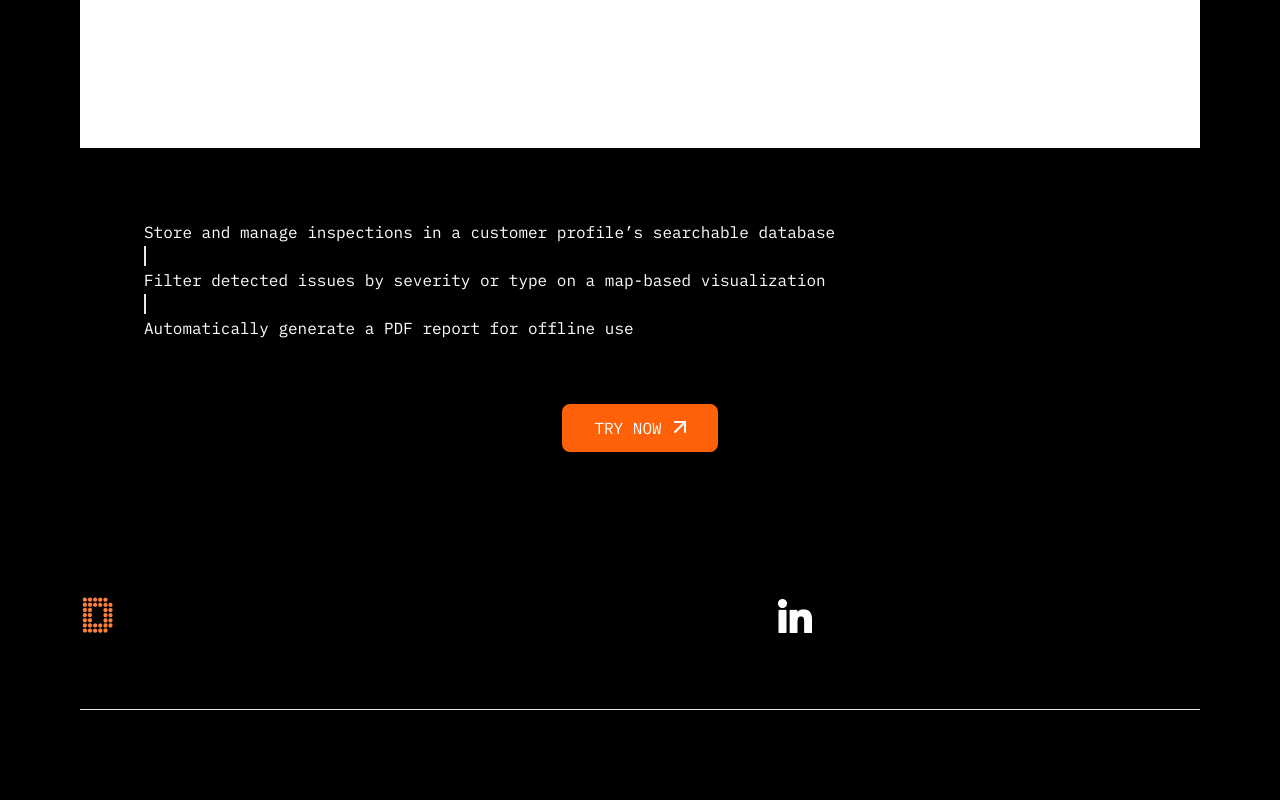
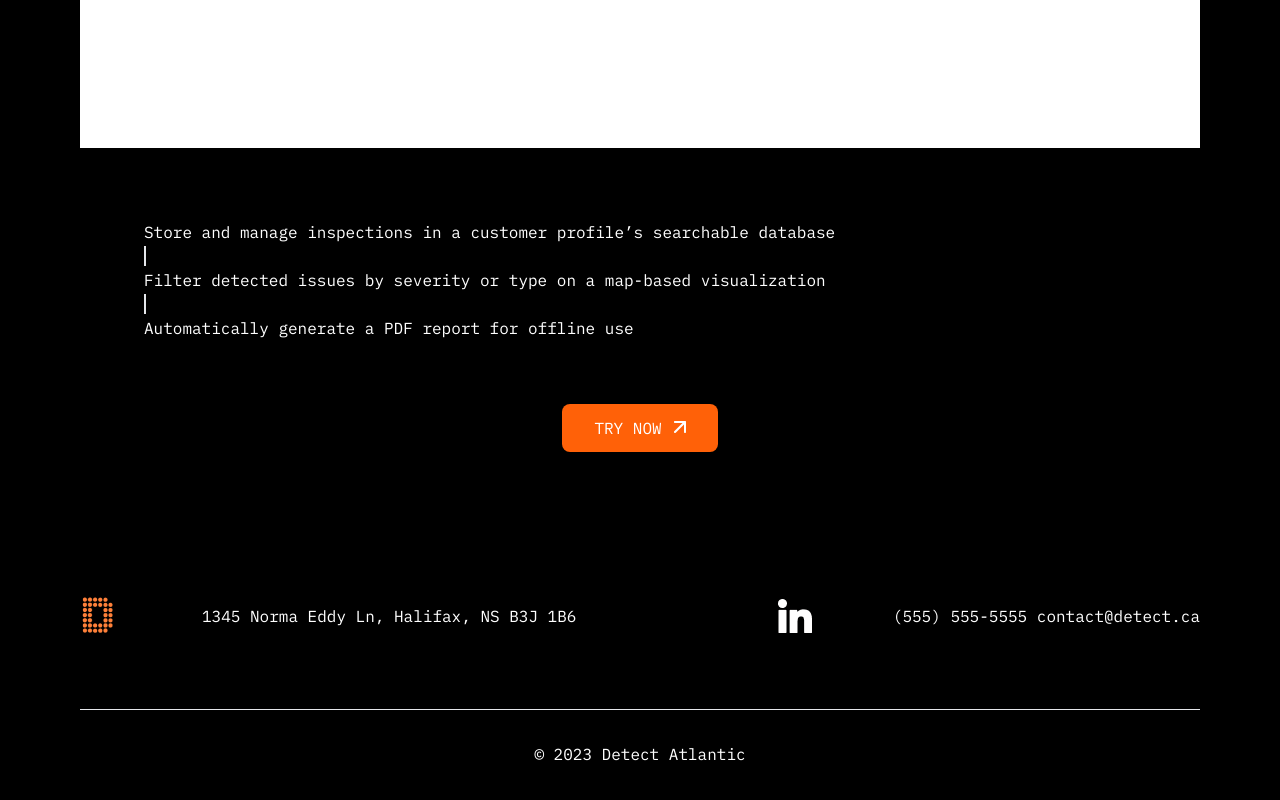
Before and after one commit to Generalsoi/detect-atlantic, a React (Vite) app: page / in a window 1280 px wide. Shown: the part 3689-4489 px from the top of the page. Built offline with nearby package versions, Linux system fonts and the light colour scheme.

Commit message:
fix: implemented the footer component

```diff
--- a/src/components/Footer.tsx
+++ b/src/components/Footer.tsx
@@ -4,7 +4,7 @@ import InLogo from "../assets/images/inlogo.png";
 
 export const Footer: FC = () => {
   return (
-    <div className="px-4 md:px-20 py-16 ">
+    <div className="px-4 md:px-20 py-16 text-white ">
       <div className="md:flex items-center justify-between">
         <span className="flex items-center mt-10 md:mt-0 md:gap-20  gap-40">
           <img src={DLogo} alt="d-logo" />
```
